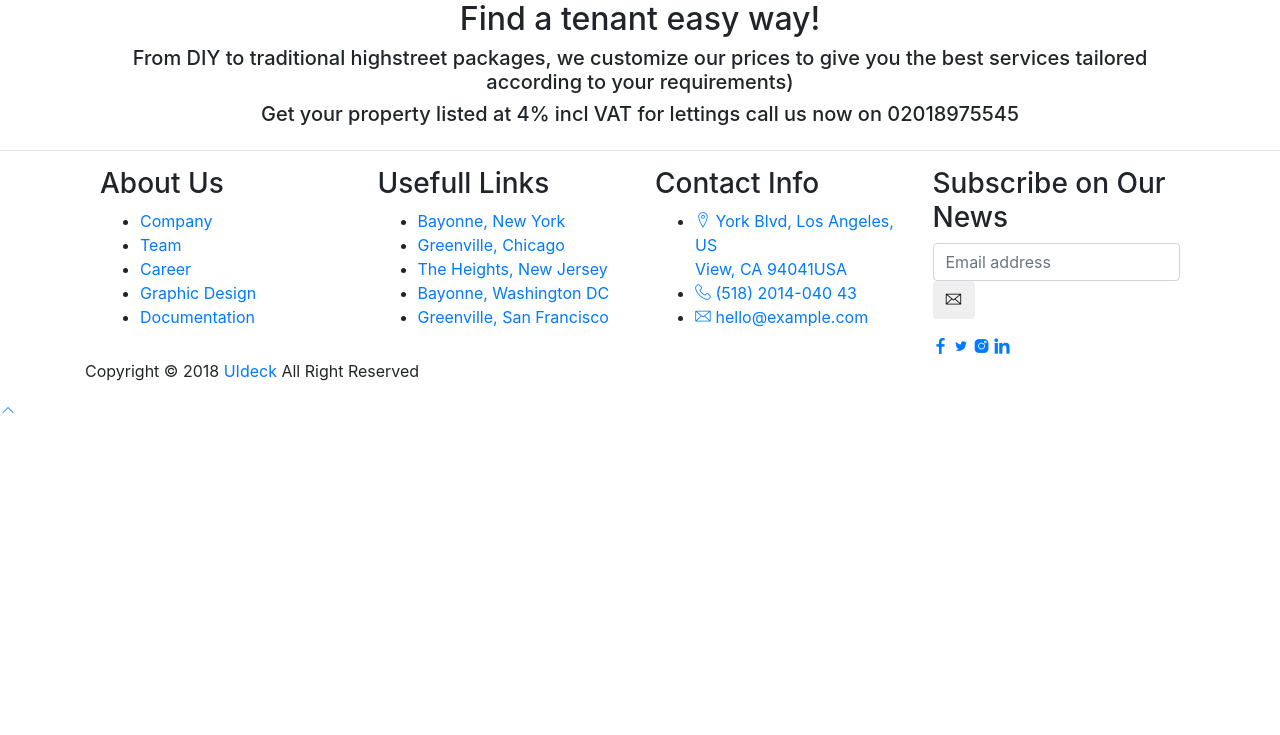
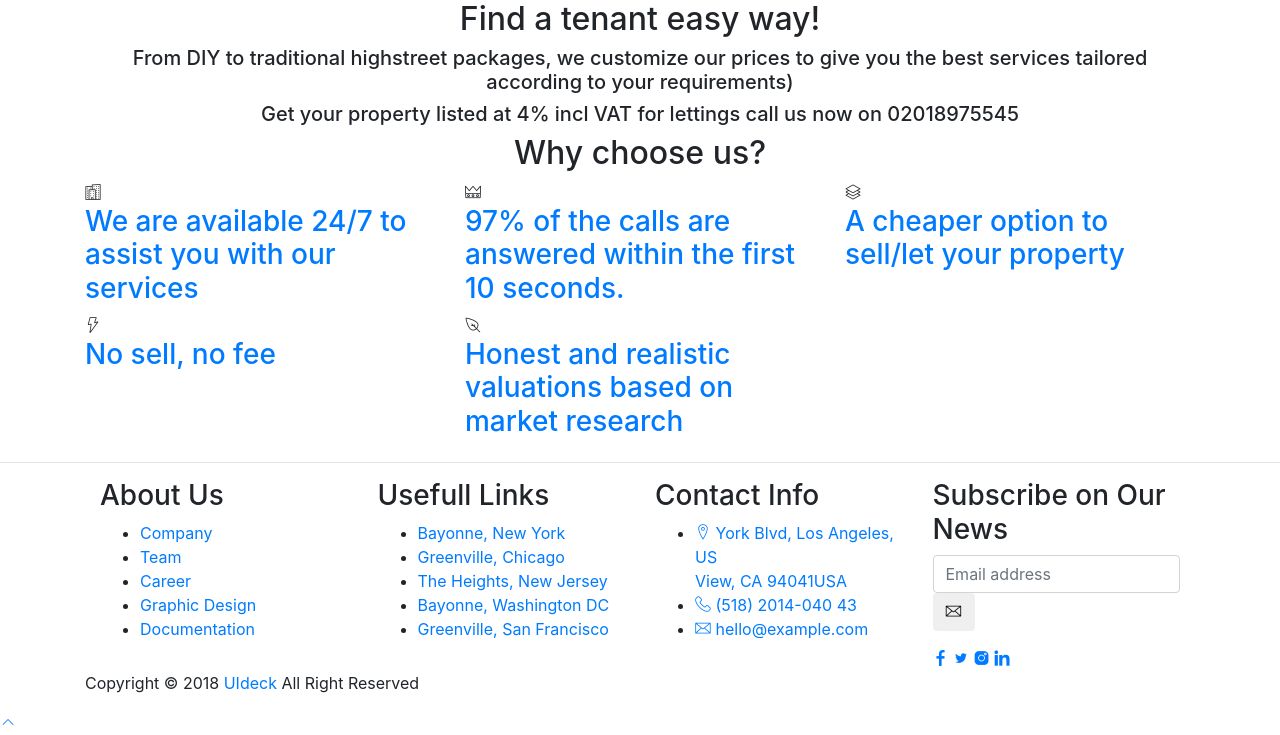
Before and after one commit to home30/homeprodnew, a Django app: page /landlords/ in a window 1280 px wide. Shown: the part 1556-2291 px from the top of the page. Before the commit the page ends 1969 px from the top, so only its background shows below. Run offline with Django 3.2, Linux system fonts and the light colour scheme; parts of the project's set-up code (start-up, migrations or seed data) failed here and were passed over; some libraries are stand-ins or nearby versions; some web fonts are replaced.

Commit message:
added why to choose

```diff
--- a/mainapp/templates/mainapp/landlords.html
+++ b/mainapp/templates/mainapp/landlords.html
@@ -59,6 +59,95 @@
         </div>
       </div>
  </section>
+
+ <!-- Services Section Start -->
+    <section class="services section-padding">
+      <div class="container">
+        <div class="row">
+          <div class="col-12">
+            <div class="section-title-header text-center">
+              <h2 class="section-title">Why choose us?</h2>
+<!--              <p>Duis aute irure dolor in reprehed in volupted velit esse dolore</p>-->
+            </div>
+          </div>
+        </div>
+        <div class="row">
+          <!-- Services item -->
+          <div class="col-md-6 col-lg-4 col-xs-12">
+            <div class="services-item wow fadeInRight" data-wow-delay="0.2s">
+              <div class="icon">
+                <i class="lni-apartment"></i>
+              </div>
+              <div class="services-content">
+                <h3><a href="#">We are available 24/7 to assist you with our services</a></h3>
+<!--                <p>Lorem must explain to you how all this mistaolt dete denouncing pleasure and pralsing plan wasnad</p>-->
+              </div>
+            </div>
+          </div>
+          <!-- Services item -->
+          <div class="col-md-6 col-lg-4 col-xs-12">
+            <div class="services-item wow fadeInRight" data-wow-delay="0.4s">
+              <div class="icon">
+                <i class="lni-crown"></i>
+              </div>
+              <div class="services-content">
+                <h3><a href="#">97% of the calls are answered within the first 10 seconds.</a></h3>
+<!--                <p>Lorem must explain to you how all this mistaolt dete denouncing pleasure and pralsing plan wasnad</p>-->
+              </div>
+            </div>
+          </div>
+          <!-- Services item -->
+          <div class="col-md-6 col-lg-4 col-xs-12">
+            <div class="services-item wow fadeInRight" data-wow-delay="0.6s">
+              <div class="icon">
+                <i class="lni-layers"></i>
+              </div>
+              <div class="services-content">
+                <h3><a href="#">A cheaper option to sell/let your property</a></h3>
+<!--                <p>Lorem must explain to you how all this mistaolt dete denouncing pleasure and pralsing plan wasnad</p>-->
+              </div>
+            </div>
+          </div>
+          <!-- Services item -->
+          <div class="col-md-6 col-lg-4 col-xs-12">
+            <div class="services-item wow fadeInRight" data-wow-delay="0.8s">
+              <div class="icon">
+                <i class="lni-bolt-alt"></i>
+              </div>
+              <div class="services-content">
+                <h3><a href="#">No sell, no fee</a></h3>
+                <!-- <p>Lorem must explain to you how all this mistaolt dete denouncing pleasure and pralsing plan wasnad</p> -->
+              </div>
+            </div>
+          </div>
+<!--           &lt;!&ndash; Services item &ndash;&gt;-->
+          <div class="col-md-6 col-lg-4 col-xs-12">
+            <div class="services-item wow fadeInRight" data-wow-delay="1s">
+              <div class="icon">
+                <i class="lni-leaf"></i>
+              </div>
+              <div class="services-content">
+                <h3><a href="#"> Honest and realistic valuations based on market research</a></h3>
+                <!-- <p>Lorem must explain to you how all this mistaolt dete denouncing pleasure and pralsing plan wasnad</p> -->
+              </div>
+            </div>
+          </div>
+<!--           Services item -->
+<!--          <div class="col-md-6 col-lg-4 col-xs-12">-->
+<!--            <div class="services-item wow fadeInRight" data-wow-delay="1.2s">-->
+<!--              <div class="icon">-->
+<!--                <i class="lni-medall"></i>-->
+<!--              </div>-->
+<!--              <div class="services-content">-->
+<!--                <h3><a href="#">Luxurious Fittings</a></h3>-->
+<!--                <p>Lorem must explain to you how all this mistaolt dete denouncing pleasure and pralsing plan wasnad</p>-->
+<!--              </div>-->
+<!--            </div>-->
+<!--          </div>-->
+        </div>
+      </div>
+    </section>
+    <!-- Services Section End -->
 
 <!-- <div class="container">
     <div class="row">
```
